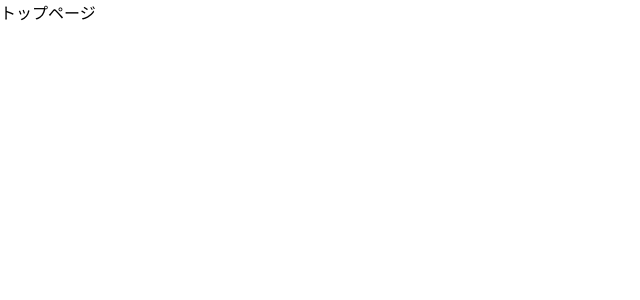
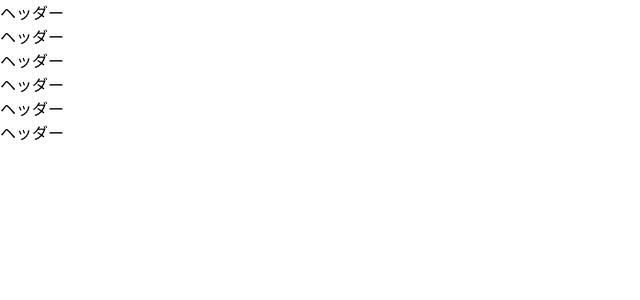
Before and after one commit to KudouRaiki1016/hp-work, a React (Create React App) app: page / in a window 1280 px wide. Shown: the top 300 px of the page, without its empty margins (0-640 px from the left). Built offline with nearby package versions, Linux system fonts and the light colour scheme.

Commit message:
コンポーネント追加

```diff
--- a/src/App.tsx
+++ b/src/App.tsx
@@ -3,7 +3,7 @@ import { Box, SxProps, Theme } from "@mui/material";
 
 // 使用するコンポートをインポート
 import { Route, Routes } from "react-router-dom";
-import { TopPage } from "./pages/TopPage";
+import { HomePage } from "./pages/HomePage";
 import { SamplePage } from "./pages/SamplePage";
 
 // Appのメインの実装（表示する画面とpathを定義）
@@ -12,7 +12,7 @@ export const App = () => {
     <Box className="App" sx={sx}>
       <Routes>
         {/* トップページ*/}
-        <Route path="/" element={<TopPage />} />
+        <Route path="/" element={<HomePage />} />
         {/* サンプルページ */}
         <Route path="/sample" element={<SamplePage />} />
       </Routes>
--- /dev/null
+++ b/src/modules/home/About.tsx
@@ -0,0 +1,15 @@
+import { Box, SxProps, Theme } from "@mui/material";
+
+export const About = () => {
+  return (
+    <Box className="About" sx={sx}>
+      ヘッダー
+    </Box>
+  );
+};
+
+const sx: SxProps<Theme> = {
+  "&.About" : {
+    width: "100%",
+  },
+};
--- /dev/null
+++ b/src/modules/home/Company.tsx
@@ -0,0 +1,15 @@
+import { Box, SxProps, Theme } from "@mui/material";
+
+export const Company = () => {
+  return (
+    <Box className="Company" sx={sx}>
+      ヘッダー
+    </Box>
+  );
+};
+
+const sx: SxProps<Theme> = {
+  "&.Company" : {
+    width: "100%",
+  },
+};
--- /dev/null
+++ b/src/modules/home/Footer.tsx
@@ -0,0 +1,15 @@
+import { Box, SxProps, Theme } from "@mui/material";
+
+export const Footer = () => {
+  return (
+    <Box className="Footer" sx={sx}>
+      ヘッダー
+    </Box>
+  );
+};
+
+const sx: SxProps<Theme> = {
+  "&.Footer" : {
+    width: "100%",
+  },
+};
--- /dev/null
+++ b/src/modules/home/Header.tsx
@@ -0,0 +1,15 @@
+import { Box, SxProps, Theme } from "@mui/material";
+
+export const Header = () => {
+  return (
+    <Box className="Header" sx={sx}>
+      ヘッダー
+    </Box>
+  );
+};
+
+const sx: SxProps<Theme> = {
+  "&.Header" : {
+    width: "100%",
+  },
+};
--- /dev/null
+++ b/src/modules/home/Mainvisual.tsx
@@ -0,0 +1,15 @@
+import { Box, SxProps, Theme } from "@mui/material";
+
+export const Mainvisual = () => {
+  return (
+    <Box className="Mainvisual" sx={sx}>
+      ヘッダー
+    </Box>
+  );
+};
+
+const sx: SxProps<Theme> = {
+  "&.Mainvisual" : {
+    width: "100%",
+  },
+};
--- /dev/null
+++ b/src/modules/home/Service.tsx
@@ -0,0 +1,15 @@
+import { Box, SxProps, Theme } from "@mui/material";
+
+export const Service = () => {
+  return (
+    <Box className="Service" sx={sx}>
+      ヘッダー
+    </Box>
+  );
+};
+
+const sx: SxProps<Theme> = {
+  "&.Service" : {
+    width: "100%",
+  },
+};
--- /dev/null
+++ b/src/pages/HomePage.tsx
@@ -0,0 +1,35 @@
+// MUIのコンポーネントをインポート、使用するものはここで定義
+import { Box, SxProps, Theme } from "@mui/material";
+
+// 使用するコンポートをインポート
+// import { Header } from "../modules/sample/Header";
+// import { Mainvisual } from "../modules/sample/Mainvisual";
+// import { MainContent } from "../modules/sample/MainContent";
+// import { Footer } from "../modules/sample/Footer";
+import { About } from "../modules/home/About";
+import { Company } from "../modules/home/Company";
+import { Footer } from "../modules/home/Footer";
+import { Header } from "../modules/home/Header";
+import { Mainvisual } from "../modules/home/Mainvisual";
+import { Service } from "../modules/home/Service";
+
+// サンプルページのメインの実装
+export const HomePage = () => {
+  return (
+    <Box className="HomePage" sx={sx}>
+      <Header />
+      <Mainvisual />
+      <About />
+      <Service />
+      <Company />
+      <Footer />
+    </Box>
+  );
+};
+
+// クラス名に対するスタイルを定義
+const sx: SxProps<Theme> = {
+  "&.HomePage": {
+    width: "100%",
+  }
+};
```
